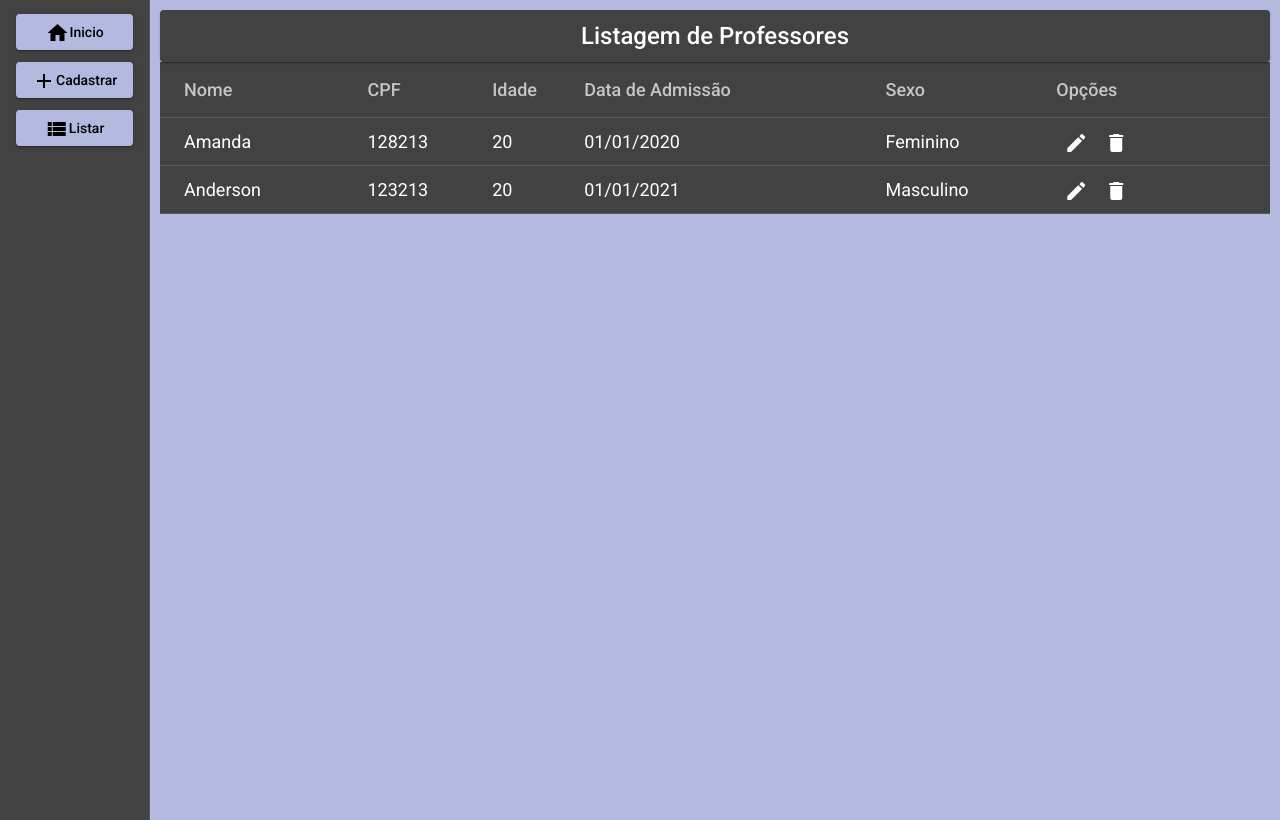
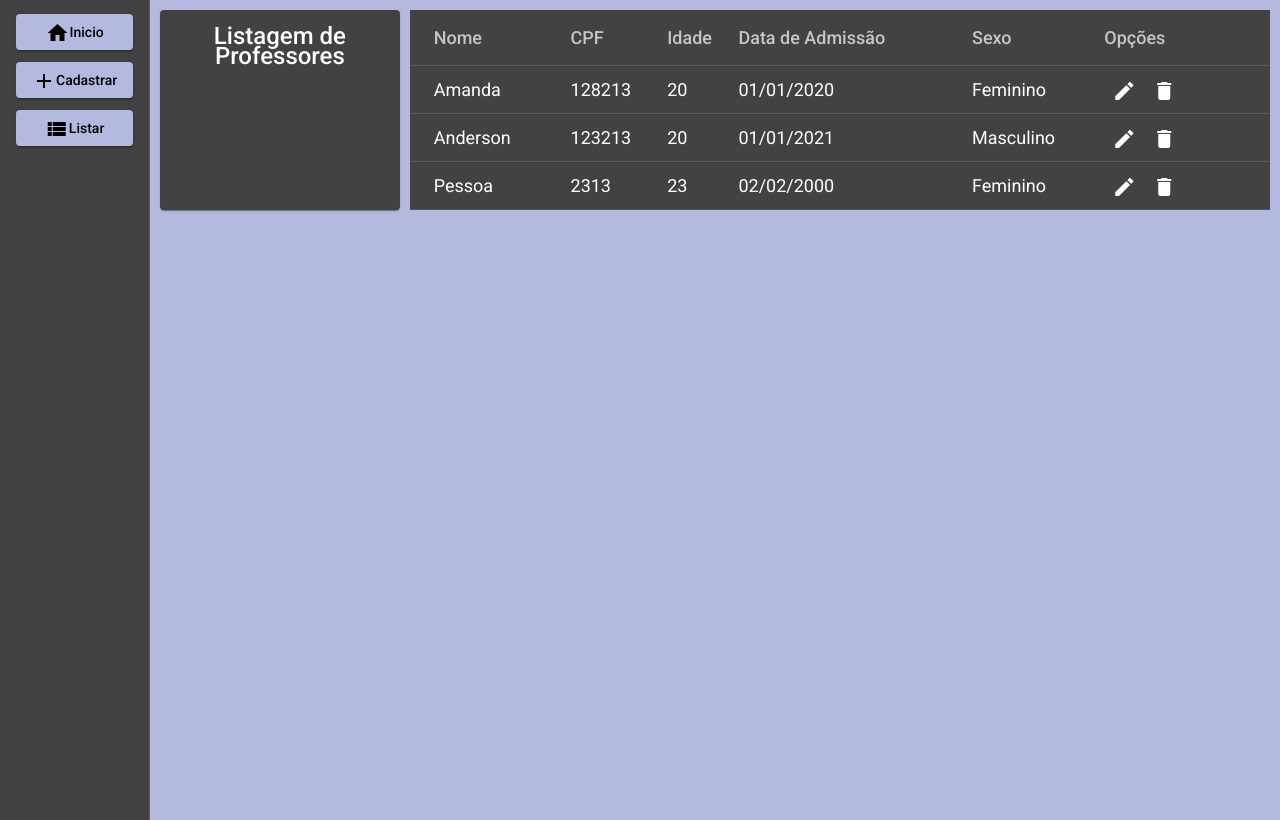
Before and after one commit to lima-anderson/projeto-pweb, an Angular app: page /listarProfessores in a window 1280 px wide. Built offline with nearby package versions, Linux system fonts and the light colour scheme; data requests are answered from the project's data file.

Commit message:
Atualizado

```diff
--- a/db.json
+++ b/db.json
@@ -15,6 +15,14 @@
       "dataAdm": "01/01/2021",
       "sexo": "Masculino",
       "id": 5
+    },
+    {
+      "nome": "Pessoa",
+      "cpf": "2313",
+      "idade": "23",
+      "dataAdm": "02/02/2000",
+      "sexo": "Feminino",
+      "id": 6
     }
   ]
 }
--- a/src/app/professores/cadastrar-professores/cadastrar-professores.component.html
+++ b/src/app/professores/cadastrar-professores/cadastrar-professores.component.html
@@ -1,6 +1,6 @@
 <mat-card  >
   <mat-card-header>
-    <mat-card-title >Inserir Professor</mat-card-title>
+    <mat-card-title>Inserir Professor</mat-card-title>
   </mat-card-header>
   <mat-card-content>
     <mat-form-field appearance="fill" class="mat-form-simples">
--- a/src/app/professores/cadastrar-professores/cadastrar-professores.component.scss
+++ b/src/app/professores/cadastrar-professores/cadastrar-professores.component.scss
@@ -0,0 +1,4 @@
+mat-card-title{
+  text-align: center;
+
+}
--- a/src/app/professores/listar-professores/listar-professores.component.html
+++ b/src/app/professores/listar-professores/listar-professores.component.html
@@ -1,3 +1,5 @@
+
+<div fxLayout="row" fxLayoutAlign="center" fxLayoutGap="10px">
 <mat-card><mat-card-title align="center">Listagem de Professores</mat-card-title></mat-card>
 <table  mat-table [dataSource]="professores" >
   <ng-container  matColumnDef="nome">
@@ -33,3 +35,5 @@
   <tr mat-header-row *matHeaderRowDef="displayedColumns"></tr>
   <tr mat-row *matRowDef="let row; columns: displayedColumns;"></tr>
 </table>
+
+</div>
```
